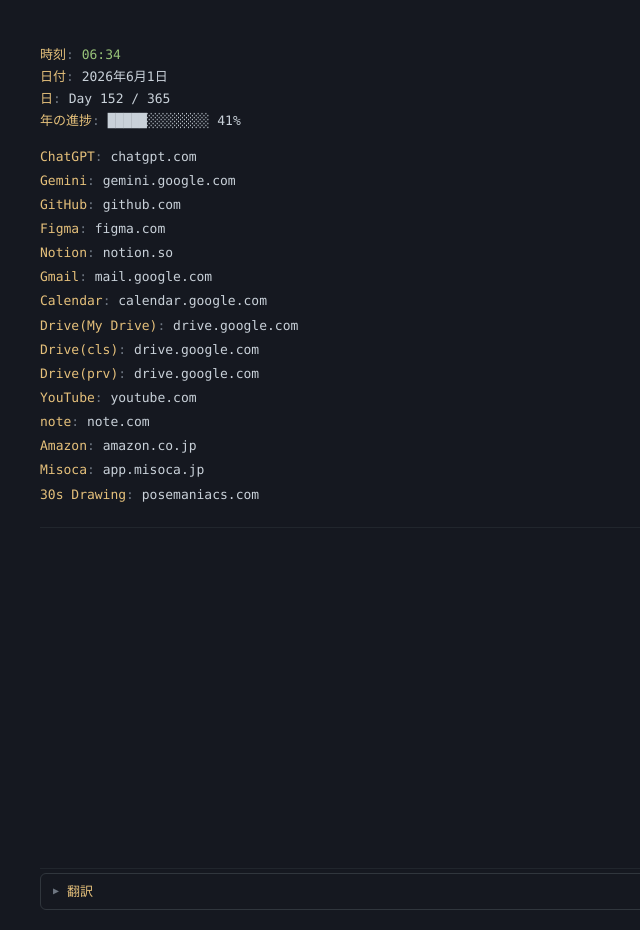
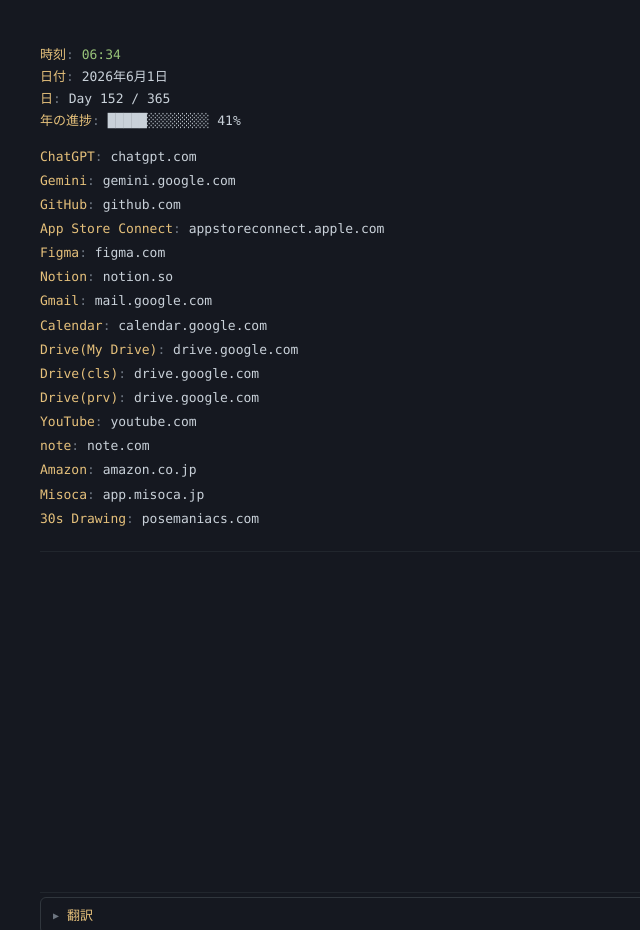
Before and after one commit to nyapp/startpage, a plain HTML site: page index.html in a window 1280 px wide. Shown: the top 930 px of the page, without its empty margins (0-640 px from the left). Drawn offline with Linux system fonts and the light colour scheme.

Commit message:
Add App Store Connect link to the index.html for enhanced resource accessibility.

```diff
--- a/index.html
+++ b/index.html
@@ -39,6 +39,7 @@
               <div class="link-item"><span class="link-label">ChatGPT</span><a href="https://chatgpt.com/" target="_blank" rel="noreferrer"></a></div>
               <div class="link-item"><span class="link-label">Gemini</span><a href="https://gemini.google.com/" target="_blank" rel="noreferrer"></a></div>
               <div class="link-item"><span class="link-label">GitHub</span><a href="https://github.com/" target="_blank" rel="noreferrer"></a></div>
+              <div class="link-item"><span class="link-label">App Store Connect</span><a href="https://appstoreconnect.apple.com/" target="_blank" rel="noreferrer"></a></div>
               <div class="link-item"><span class="link-label">Figma</span><a href="https://www.figma.com/" target="_blank" rel="noreferrer"></a></div>
               <div class="link-item"><span class="link-label">Notion</span><a href="https://www.notion.so/" target="_blank" rel="noreferrer"></a></div>
               <div class="link-item"><span class="link-label">Gmail</span><a href="https://mail.google.com/" target="_blank" rel="noreferrer"></a></div>
```
